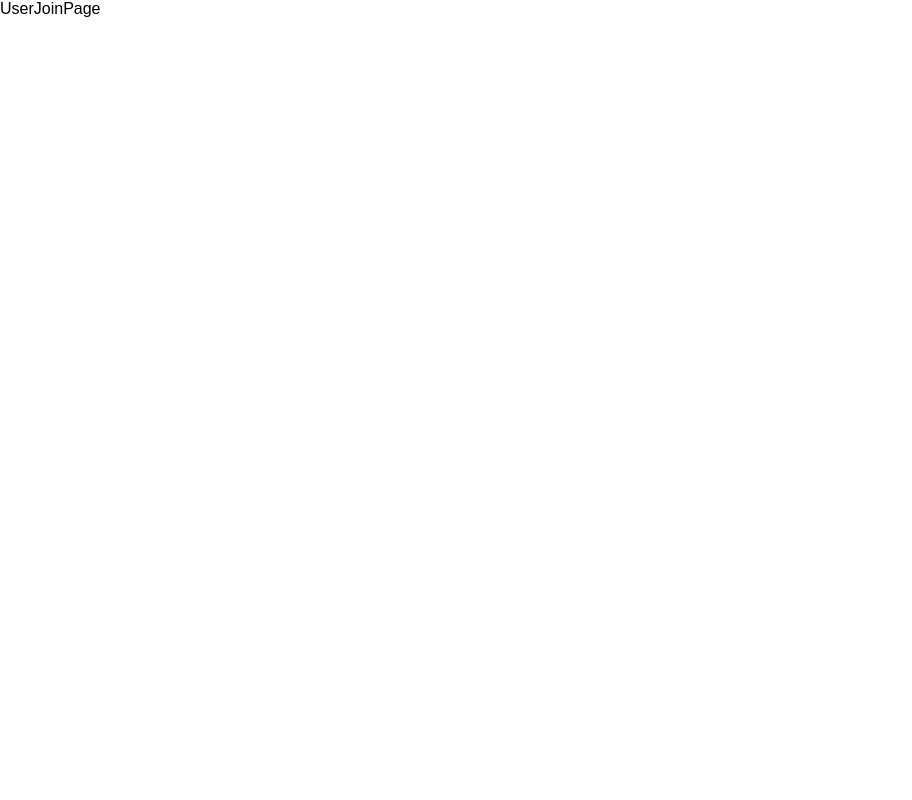
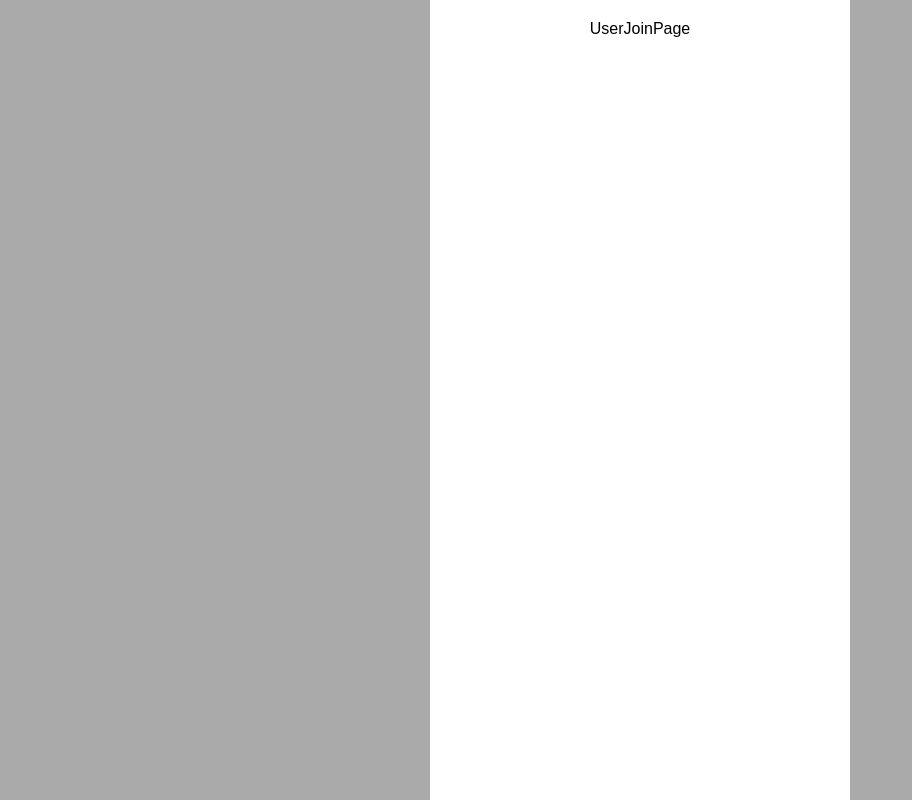
Before and after one commit to HwangJaeHyeong/camputhon-react, a React (Create React App) app: page /user/join in a window 1280 px wide. Shown: the whole page, without its empty margins (0-912 px from the left). Built offline with nearby package versions, Linux system fonts and the light colour scheme; a web font is replaced by a local one.

Commit message:
style : Root layout width 조정

```diff
--- a/src/components/Root/styled.ts
+++ b/src/components/Root/styled.ts
@@ -1,17 +1,19 @@
-import { MOBILE_MAX_WIDTH } from 'constants/system/default'
+import { MOBILE_MAX_WIDTH, MOBILE_MIN_WIDTH } from 'constants/system/default'
 import styled from 'styled-components'
 
 export const ContentRoot = styled.div`
   width: 100%;
   min-height: 100vh;
-  background: #eee;
+  background: #aaa;
   display: flex;
   flex-direction: column;
   align-items: center;
 `
 
 export const Container = styled.div`
-  width: ${MOBILE_MAX_WIDTH}px;
+  width: 100%;
+  max-width: ${MOBILE_MAX_WIDTH}px;
+  min-width: ${MOBILE_MIN_WIDTH}px;
   min-height: 100vh;
   background: white;
   display: flex;
--- a/src/constants/system/default.ts
+++ b/src/constants/system/default.ts
@@ -1,4 +1,5 @@
 export const CONTAINER_WIDTH = 1150
-export const MOBILE_MAX_WIDTH = 360
+export const MOBILE_MIN_WIDTH = 360
+export const MOBILE_MAX_WIDTH = 420
 export const HEADER_HEIGHT = 80
 export const PRIMARY_COLOR = '#ffbb8a'
--- a/src/pages/User/Join/UserJoinPage.tsx
+++ b/src/pages/User/Join/UserJoinPage.tsx
@@ -1,5 +1,5 @@
+import { Root } from 'components/Root'
 import { FC } from 'react'
-import { Root } from './styled'
 
 type UserJoinPageProps = {
   className?: string
```
